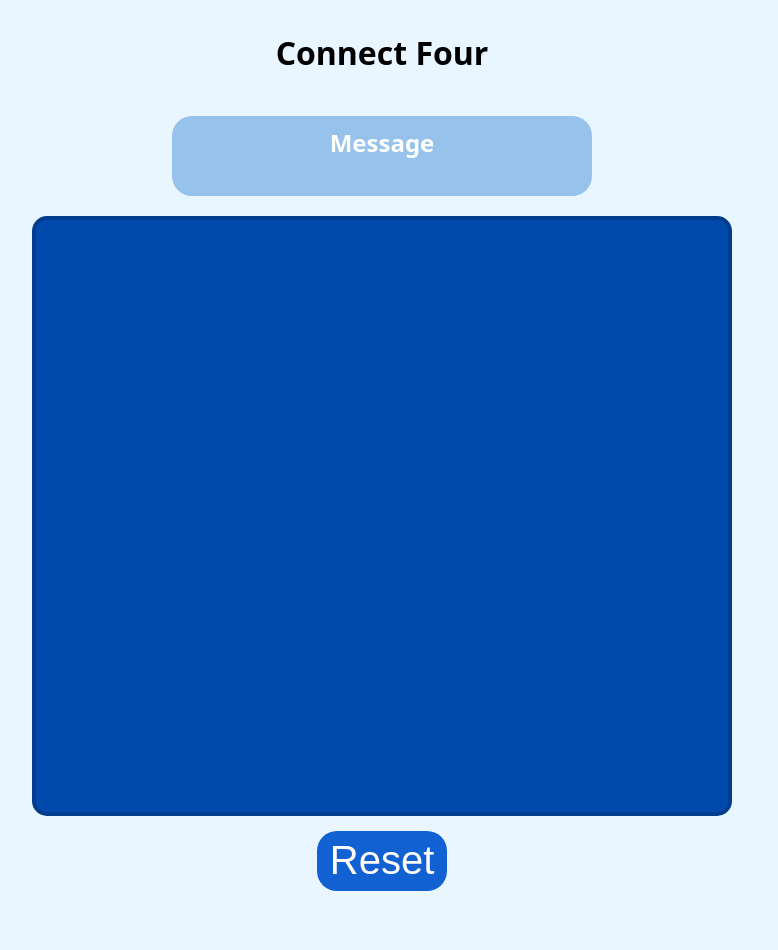
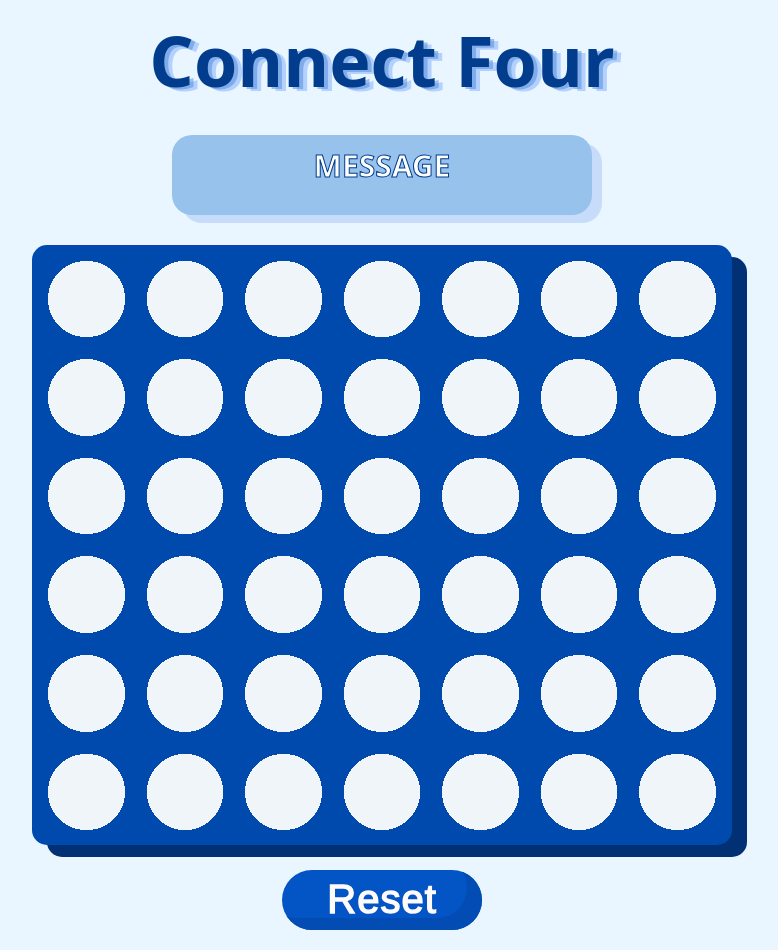
Before and after one commit to fatimaxail/Connect-Four, a plain HTML site: page Game.html in a window 1280 px wide. Shown: the whole page, without its empty margins (258-1036 px from the left). Before the commit the page ends 906 px from the top, so only its background shows below. Drawn offline with Linux system fonts and the light colour scheme.

Commit message:
styling some elements

```diff
--- a/GameStyle.css
+++ b/GameStyle.css
@@ -9,6 +9,13 @@ body {
   text-align: center;
   padding-top: 10px;
 }
+h1 {
+color: #023d8d;
+font-size: 70px;
+text-shadow: 4px 2px 0 #548ad684, 8px 4px 0 #b3d1ff;
+margin: 2px;
+}
+
 h2 {
   background-color: #96c2eb;
   border-radius: 20px;
@@ -16,17 +23,30 @@ h2 {
   width: 400px;
   padding: 10px;
   color: #ffffff;
+  font-weight: 700;
+  font-size: 30px;
+  text-transform: uppercase;
+  text-align: center;
+  box-shadow: 10px 8px #c7dcfa;
+  -webkit-text-stroke: 1px #023d8d;
 }
+/* https://developer.mozilla.org/en-US/docs/Web/CSS/-webkit-text-stroke */
+/* https://www.w3schools.com/css/css3_shadows_box.asp */
+/* https://developer.mozilla.org/en-US/docs/Web/CSS/box-shadow */
+
+
 .board {
   display: flex;
   flex-wrap: wrap;
   width: 700px;
   height: 600px;
   background-color: #004aad;
-  border:4px solid #023d8d  ;
+  /* border:4px solid #023d8d  ; */
   border-radius: 15px;
   padding: 5px;
   box-sizing: border-box;
+  box-shadow: 15px 12px #013174;
+  margin: 5px;
 }
 /* https://developer.mozilla.org/en-US/docs/Web/CSS/box-sizing */
 /* https://www.w3schools.com/css/css3_box-sizing.asp */
@@ -41,7 +61,7 @@ h2 {
   display: inline-block;
   line-height: 100px;
   vertical-align: top;
-  background-color: #004aad;
+  background-color: #f0f5fa;
   position: relative;
   cursor: pointer;
   -webkit-mask-image: radial-gradient(  black 55%,transparent 55%);
@@ -63,11 +83,17 @@ h2 {
 
 button {
   height: 60px;
-  width: 130px;
+  width: 200px;
   font-size: 40px;
-  background-color: #1161d2;
+  -webkit-text-stroke: 1.5px #fffbfb;
+  background-color: #0354c5;
   color: #fffbfb;
   border: 0;
-  border-radius: 20px;
-  margin: 15px;
+  border-radius: 40px;
+  letter-spacing: 1px;
+  border: none;
+  cursor: pointer;
+  margin: 20px;
+  box-shadow:inset -15px -12px #024cb3;
 }
+/* https://developer.mozilla.org/en-US/docs/Web/CSS/box-shadow */
```
